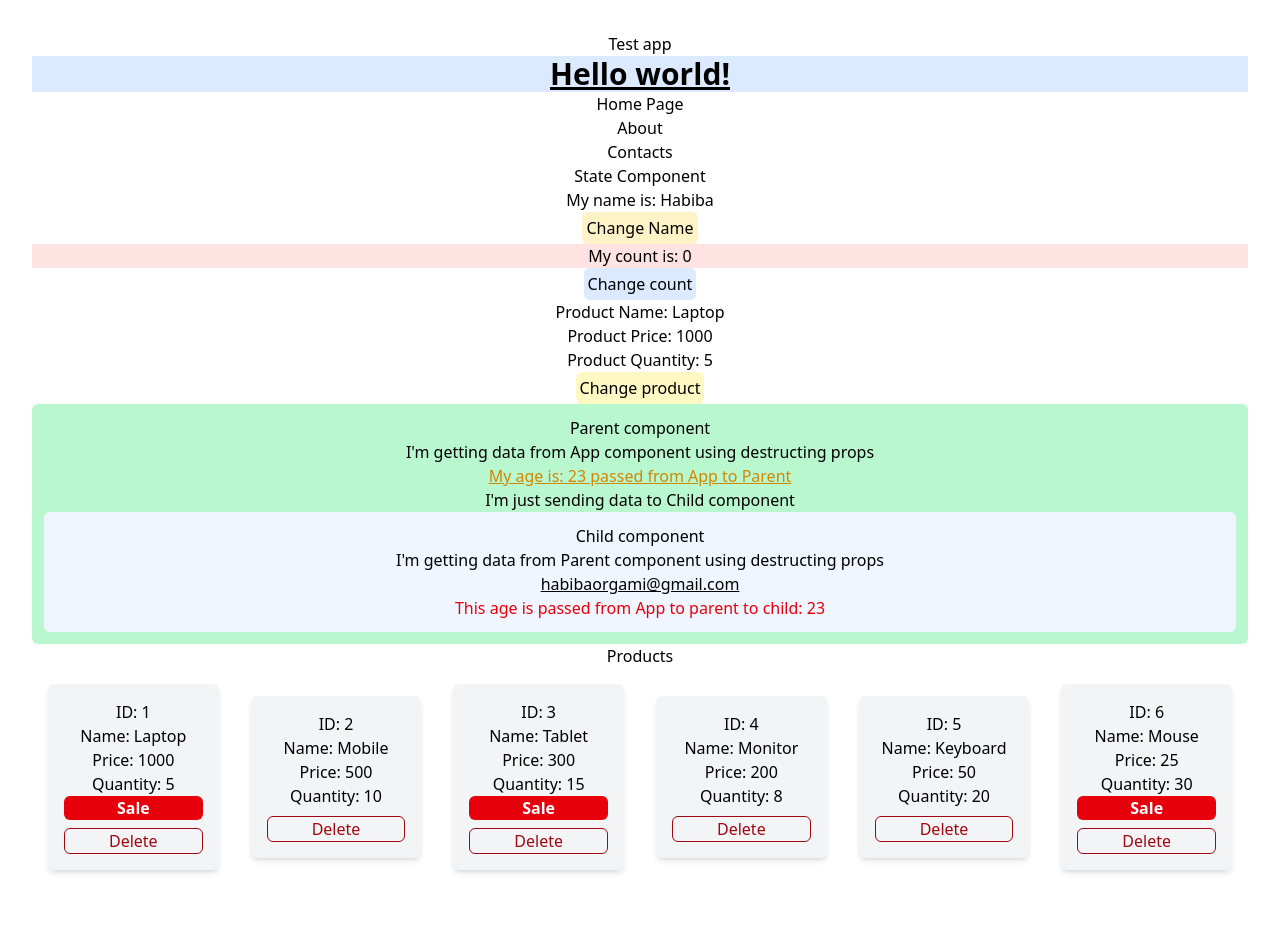
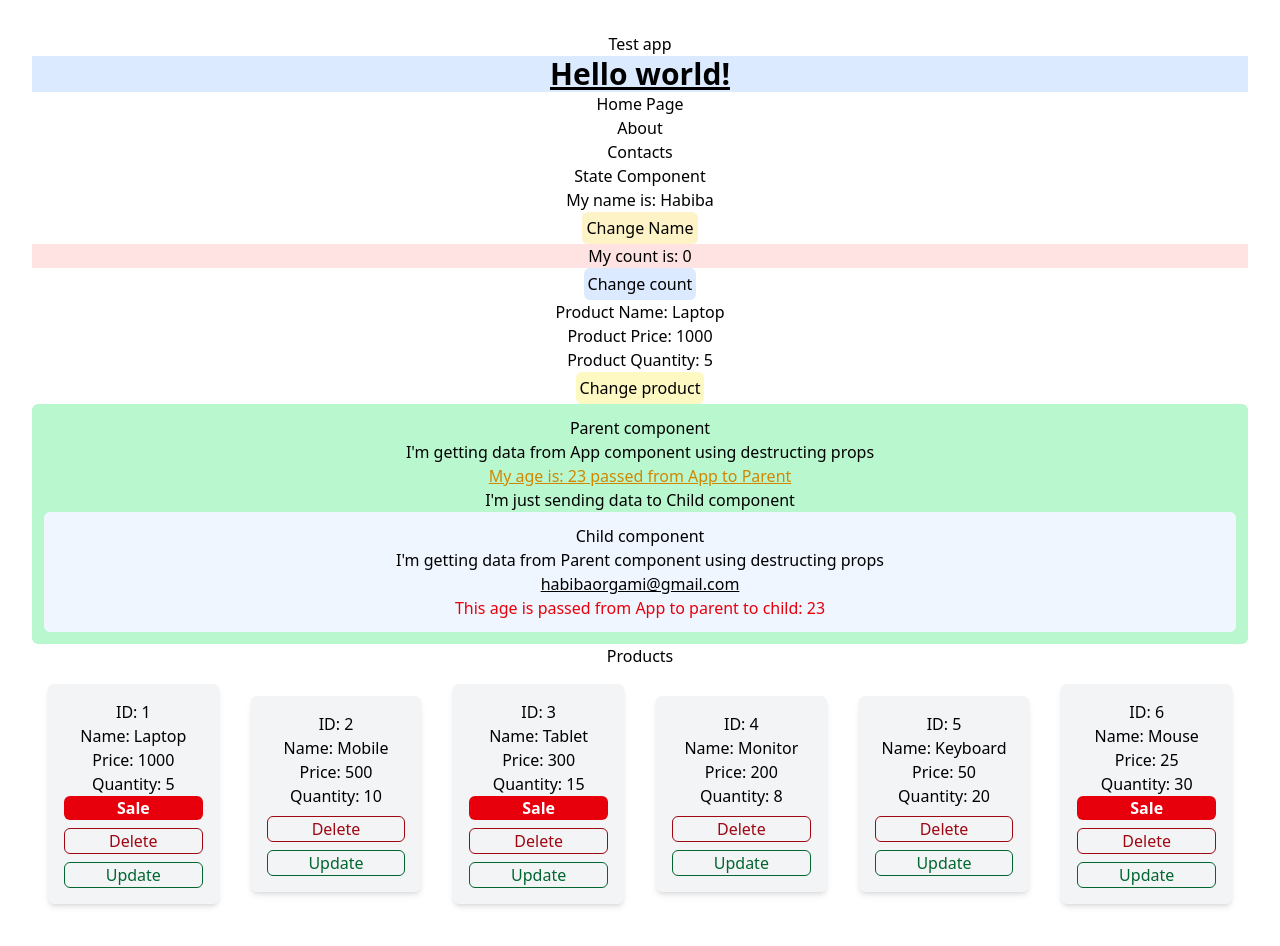
Before and after one commit to HabibaMar3i/reactRouteC44, a React (Vite) app: page / in a window 1280 px wide. Shown: the top 946 px of the page. Before the commit the page ends 918 px from the top, so only its background shows below. Built offline with nearby package versions, Linux system fonts and the light colour scheme.

Commit message:
added update quantity for products

```diff
--- a/src/Components/Products/Products.jsx
+++ b/src/Components/Products/Products.jsx
@@ -19,13 +19,27 @@ export default function Products() {
         setProducts(filteredProducts);
     }
 
+    const [quantity, setQuantity] = useState(0)
+
+    const changeQuantity = (index) => {
+        const myProducts = structuredClone(products);
+        setQuantity(myProducts[index].quantity++);
+        setProducts(myProducts);
+    }
+
     return (
         <div>
             <h1>Products</h1>
             <div className="flex flex-row justify-center items-center">
             {
-                products.map((product) => (
-                    <SingleProduct key={product.id} deleteP={deleteProduct} productDetails={product} />
+                products.map((product, index) => (
+                    <SingleProduct
+                        key={product.id}
+                        index={index}
+                        deleteP={deleteProduct}
+                        updateP={() => changeQuantity(index)}
+                        productDetails={product}
+                    />
                 ))
             }
             </div>
--- a/src/Components/SingleProduct/SingleProduct.jsx
+++ b/src/Components/SingleProduct/SingleProduct.jsx
@@ -1,6 +1,6 @@
 import React from 'react'
 
-export default function SingleProduct({ productDetails, deleteP }) {
+export default function SingleProduct({ productDetails, deleteP, updateP }) {
     const { id, name, price, quantity, onSale } = productDetails;
     return (
         <div className='bg-gray-100 p-4 rounded-md shadow-md m-4 w-1/3'>
@@ -11,6 +11,7 @@ export default function SingleProduct({ productDetails, deleteP }) {
             {/* { onSale=='true' ? <div className='bg-red-600 text-white font-bold rounded-md'>Sale</div> : <div className='bg-green-600 text-white font-bold rounded-md'>Not on Sale</div> } */}
             { onSale=='true' && <div className='bg-red-600 text-white font-bold rounded-md'>Sale</div>}
             <button onClick={() => deleteP(id)} className='cursor-pointer border-solid border-red-800 border-1 w-full px-2 rounded-md mt-2 text-red-800'>Delete</button>
+            <button onClick={() => updateP()} className='cursor-pointer border-solid border-green-800 border-1 w-full px-2 rounded-md mt-2 text-green-800'>Update</button>
         </div>
     )
 }
```
